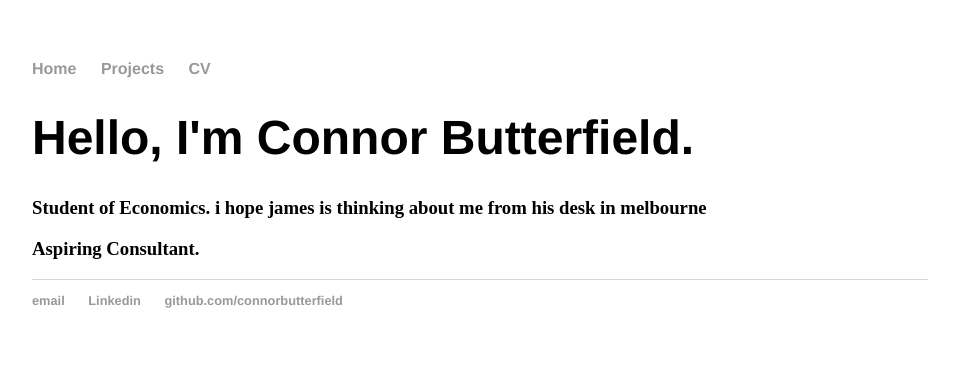
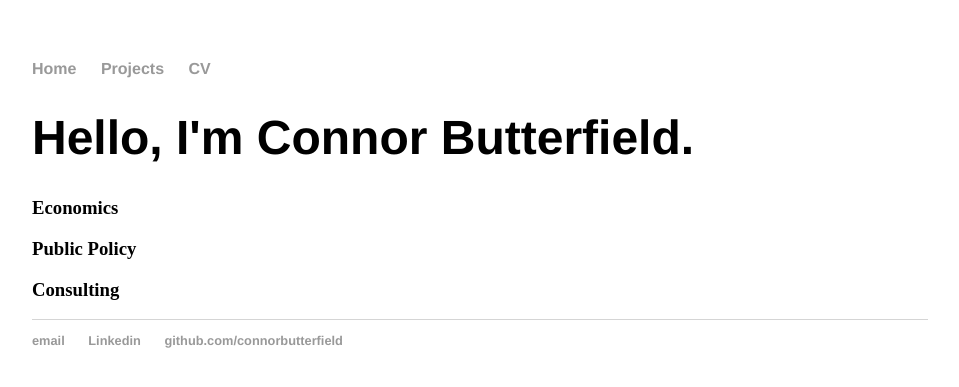
Before and after one commit to connorbutterfield1/connorbutterfield1.github.io, a Jekyll site: the page built from index.html, in a window 1280 px wide. Shown: the top 387 px of the page, without its empty margins (160-1119 px from the left). Built offline with Jekyll 4.4.1, drawn with Linux system fonts in a browser that asks for light colours; some web fonts are replaced.

Commit message:
Update index.html

```diff
--- a/index.html
+++ b/index.html
@@ -4,8 +4,9 @@ title: <font color="#1E90FF"> Connor Butterfield </font>
 ---
 <div class="blurb">
 	<h1>Hello, I'm Connor Butterfield.</h1>
-	<h3> Student of Economics. i hope james is thinking about me from his desk in melbourne </h2>
-	<h3> Aspiring Consultant. </h2>
+	<h3>Economics </h3>
+	<h3>Public Policy </h3>
+	<h3>Consulting </h3>
 
 
 </div><!-- /.blurb -->
```
